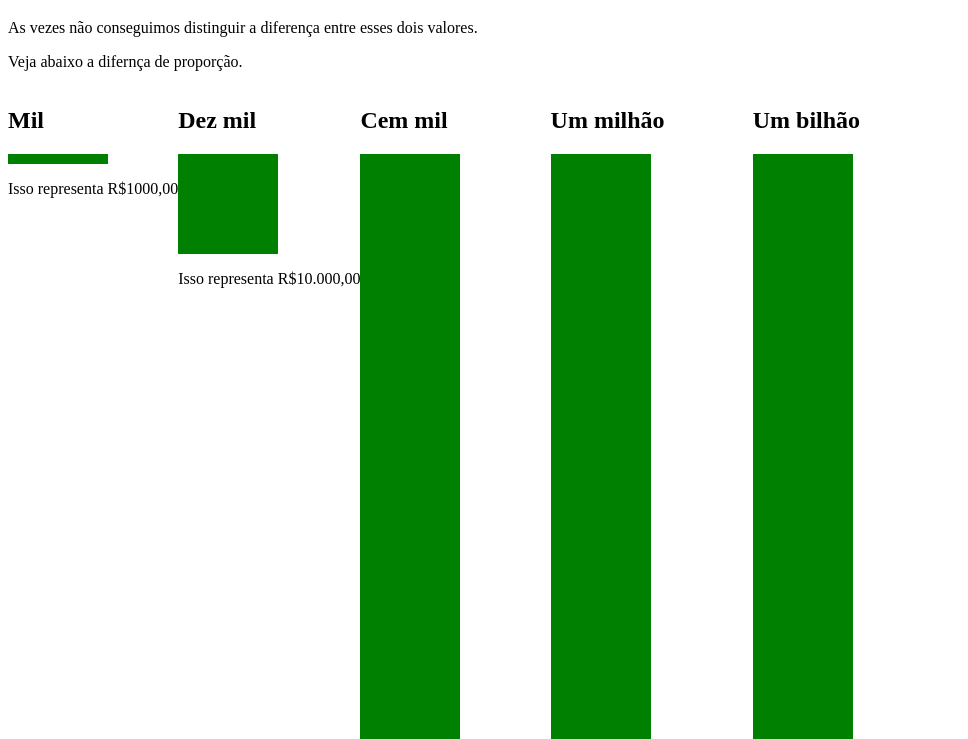
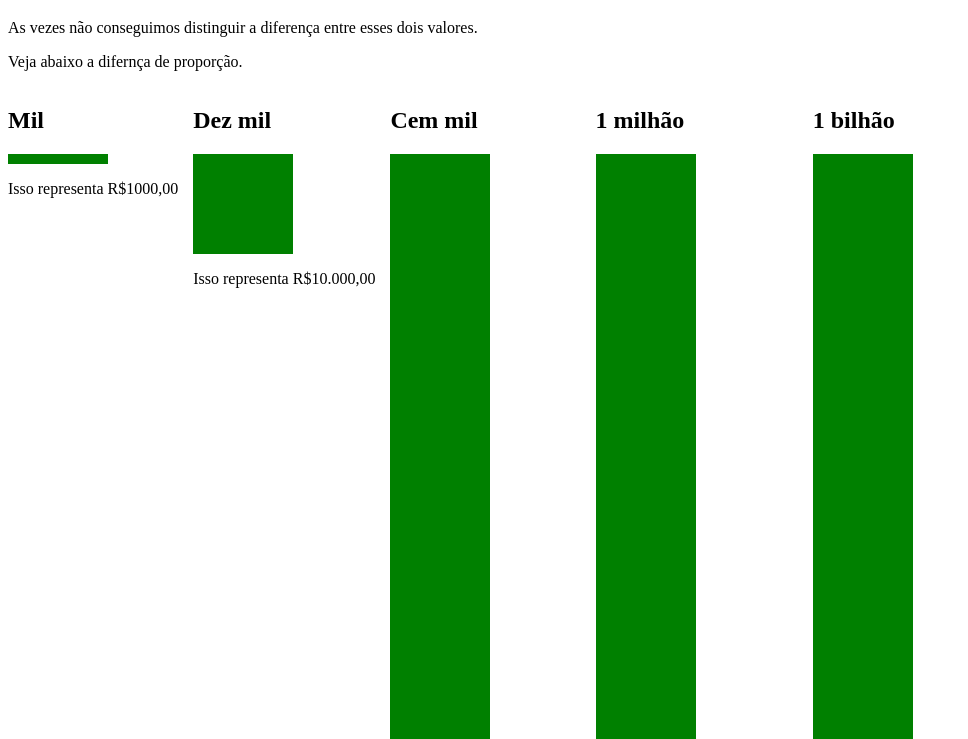
Before and after one commit to WemmersonAlb/OneBillion, a plain HTML site: page index.html in a window 1280 px wide. Shown: the part 61-800 px from the top of the page, without its empty margins (0-968 px from the left). Drawn offline with Linux system fonts and the light colour scheme.

Commit message:
Update index

```diff
--- a/index.html
+++ b/index.html
@@ -34,6 +34,9 @@
             .container-flex{
                 display:flex;
             }
+            .item-flex{
+                margin-right: 15px;
+            }
         </style>
     </head>
     <body>
@@ -60,12 +63,12 @@
               <p>Isso representa R$100.000,00</p>
             </div>
             <div class="item-flex">
-              <h2>Um milhão</h2>
+              <h2>1 milhão</h2>
               <div id="milhao"></div>
               <p>Isso representa R$1.000.000,00</p>
             </div>
             <div class="item-flex">
-              <h2>Um bilhão</h2>
+              <h2>1 bilhão</h2>
               <div id="bilhao"></div>
               <p>Isso representa R$1.000.000.000,00</p>
             </div>
```
